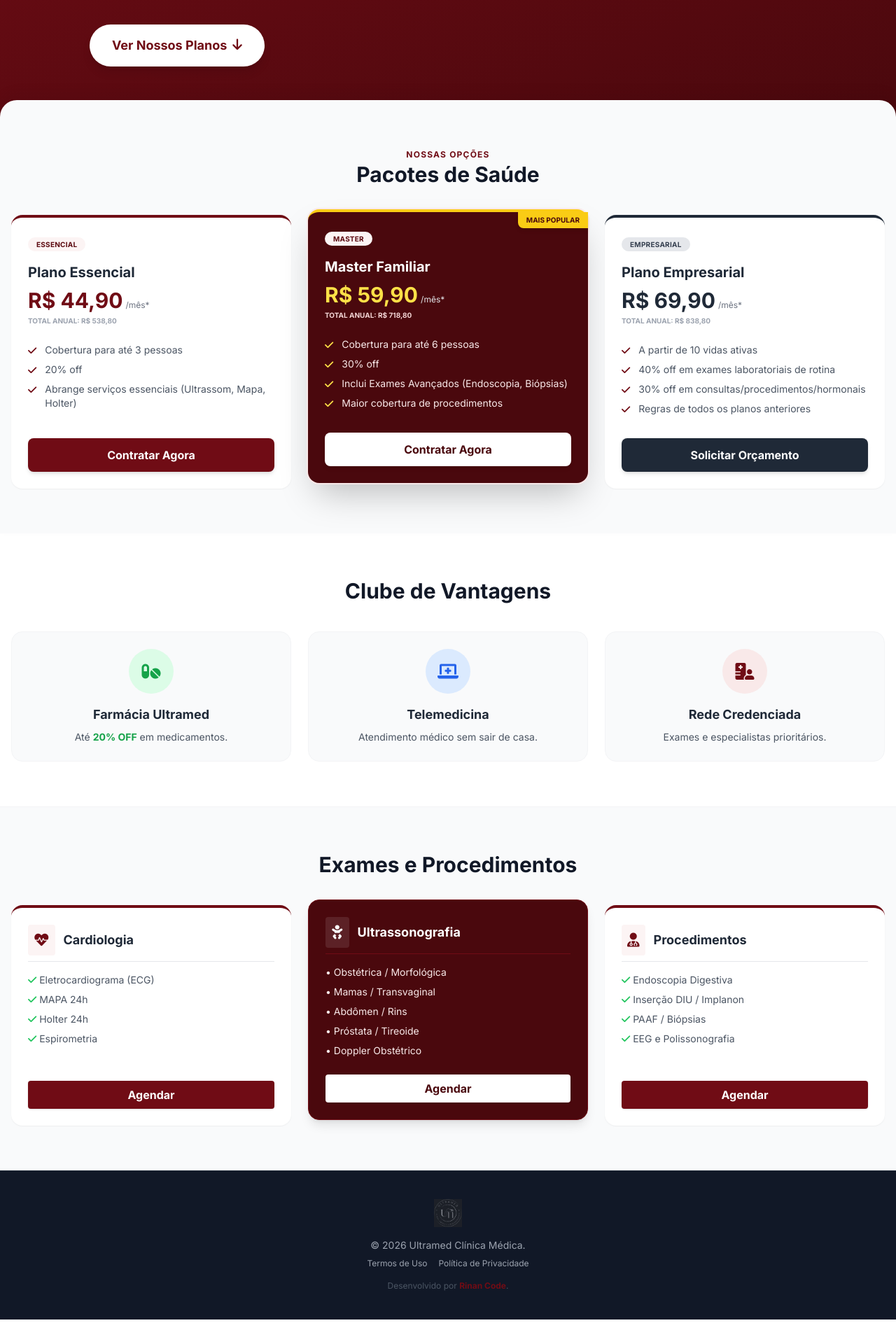
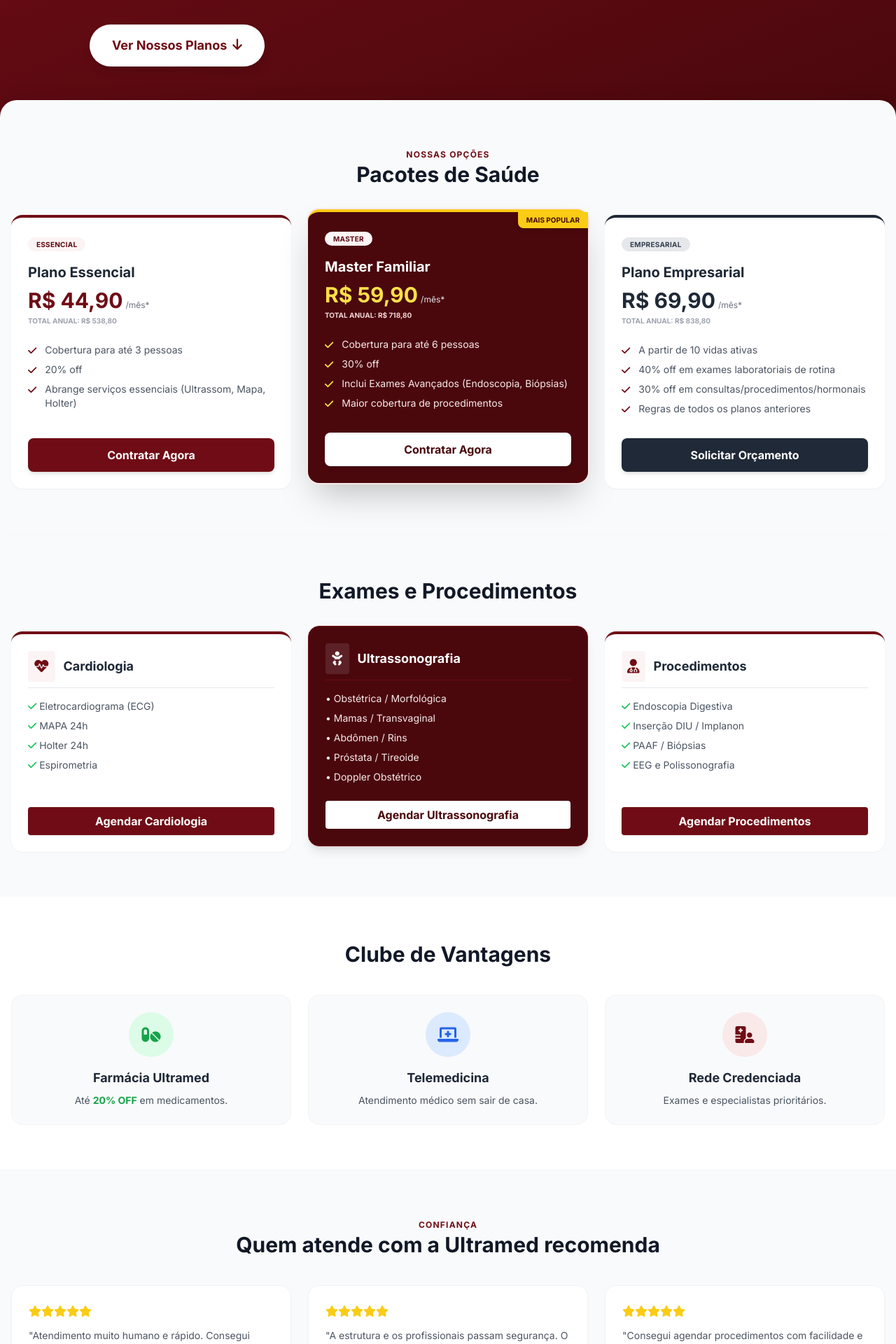
Before and after one commit to OliveiraAntonioFernando/Ultramed_Project, a Django app: page / in a window 1280 px wide. Shown: the part 440-2360 px from the top of the page at 70% size. Before the commit the page ends 2325 px from the top, so only its background shows below. Run offline with Django 4.2, Linux system fonts and the light colour scheme; parts of the project's set-up code (start-up, migrations or seed data) failed here and were passed over; some libraries are stand-ins or nearby versions.

Commit message:
Ponto de Recuperação Automático: 2026-04-25 12:00:02

```diff
--- a/core_gestao/templates/landing_page.html
+++ b/core_gestao/templates/landing_page.html
@@ -5,6 +5,12 @@
     <meta charset="UTF-8">
     <meta name="viewport" content="width=device-width, initial-scale=1.0">
     <title>Ultramed Saúde Xingu - Referência em Medicina</title>
+    <meta name="description" content="Ultramed Saúde Xingu: planos de saúde familiar e empresarial, exames de imagem, cardiologia e procedimentos com atendimento humanizado em São Félix do Xingu.">
+    <meta property="og:type" content="website">
+    <meta property="og:locale" content="pt_BR">
+    <meta property="og:title" content="Ultramed Saúde Xingu - Referência em Medicina">
+    <meta property="og:description" content="Conheça nossos planos, exames e procedimentos com tecnologia avançada e cuidado humanizado.">
+    <meta property="og:image" content="{% static 'sistema_interno/img/logo_ultramed.png' %}?v=3">
     <link rel="icon" type="image/png" sizes="32x32" href="{% static 'sistema_interno/img/logo_ultramed.png' %}?v=3">
     <link rel="shortcut icon" type="image/png" href="{% static 'sistema_interno/img/logo_ultramed.png' %}?v=3">
     <link rel="apple-touch-icon" href="{% static 'sistema_interno/img/logo_ultramed.png' %}?v=3">
@@ -48,9 +54,17 @@
         .loader { border-top-color: #700c15; animation: spinner 1.5s linear infinite; }
         @keyframes spinner { 0% { transform: rotate(0deg); } 100% { transform: rotate(360deg); } }
 
-        /* EFEITO DE TROCA DE TEXTO */
-        .hero-title { transition: opacity 0.5s ease-in-out, transform 0.5s ease-in-out; opacity: 1; transform: translateY(0); }
-        .hero-title.hidden-anim { opacity: 0; transform: translateY(10px); }
+        /* EFEITO DE TROCA DE TEXTO (mais suave, sem "flash") */
+        .hero-title {
+            transition: opacity 0.35s ease, transform 0.35s ease;
+            opacity: 1;
+            transform: translateY(0);
+            will-change: opacity, transform;
+        }
+        .hero-title.hidden-anim {
+            opacity: 0;
+            transform: translateY(6px);
+        }
 
         /* CORREÇÃO MOBILE: CSS para o Menu Hambúrguer (escondido por padrão) */
         #mobile-menu {
@@ -89,8 +103,9 @@
 
             <div class="hidden md:flex gap-4 text-gray-600 font-medium items-center">
                 <a href="#planos" class="hover:text-marsala-700 transition text-sm">Planos</a>
+                <a href="#exames" class="hover:text-marsala-700 transition text-sm">Exames</a>
                 <a href="#vantagens" class="hover:text-marsala-700 transition text-sm">Vantagens</a>
-                <a href="#exames" class="hover:text-marsala-700 transition text-sm">Exames</a>
+                <a href="#depoimentos" class="hover:text-marsala-700 transition text-sm">Depoimentos</a>
 
                 <a href="{% url 'sistema_interno:login' %}" class="text-blue-700 border border-blue-700 px-4 py-2 rounded-full font-bold hover:bg-blue-50 transition text-xs flex items-center gap-2" title="Acesso Médico">
                     <i class="fas fa-user-md"></i> Médico
@@ -108,15 +123,16 @@
             </div>
 
             <div class="md:hidden flex items-center">
-                <button onclick="toggleMenu()" class="text-gray-600 hover:text-marsala-700 focus:outline-none p-2"><i class="fas fa-bars text-2xl"></i></button>
+                <button onclick="toggleMenu()" aria-label="Abrir ou fechar menu de navegação" class="text-gray-600 hover:text-marsala-700 focus:outline-none p-2"><i class="fas fa-bars text-2xl"></i></button>
             </div>
         </div>
 
         <div id="mobile-menu" class="md:hidden bg-white border-t border-gray-100 shadow-lg">
             <div class="px-4 pt-2 pb-4 space-y-1 flex flex-col">
                 <a href="#planos" onclick="toggleMenu()" class="block px-3 py-3 text-base font-medium text-gray-700 border-b">Planos</a>
+                <a href="#exames" onclick="toggleMenu()" class="block px-3 py-3 text-base font-medium text-gray-700 border-b">Exames</a>
                 <a href="#vantagens" onclick="toggleMenu()" class="block px-3 py-3 text-base font-medium text-gray-700 border-b">Vantagens</a>
-                <a href="#exames" onclick="toggleMenu()" class="block px-3 py-3 text-base font-medium text-gray-700 border-b">Exames</a>
+                <a href="#depoimentos" onclick="toggleMenu()" class="block px-3 py-3 text-base font-medium text-gray-700 border-b">Depoimentos</a>
 
                 <div class="mt-2 pt-2 border-t border-gray-100 space-y-2">
                     <a href="{% url 'sistema_interno:login' %}" class="flex items-center px-3 py-2 text-base font-medium text-blue-700 hover:bg-blue-50 rounded"><i class="fas fa-user-md w-6"></i> Portal Médico</a>
@@ -207,6 +223,29 @@
         </div>
     </section>
 
+    <section id="exames" class="py-16 px-4 bg-gray-50">
+        <div class="max-w-7xl mx-auto">
+            <div class="text-center mb-10"><h2 class="text-3xl font-bold text-gray-900">Exames e Procedimentos</h2></div>
+            <div class="grid grid-cols-1 md:grid-cols-3 gap-6">
+                <div class="bg-white p-6 rounded-2xl shadow-sm border-t-4 border-marsala-700 flex flex-col h-full">
+                    <div class="flex items-center gap-3 mb-4 border-b pb-2"><div class="bg-marsala-50 p-2 rounded text-marsala-700"><i class="fas fa-heartbeat text-xl"></i></div><h3 class="text-lg font-bold text-gray-800">Cardiologia</h3></div>
+                    <ul class="space-y-2 text-sm text-gray-600 mb-6 flex-grow"><li><i class="fas fa-check text-green-500"></i> Eletrocardiograma (ECG)</li><li><i class="fas fa-check text-green-500"></i> MAPA 24h</li><li><i class="fas fa-check text-green-500"></i> Holter 24h</li><li><i class="fas fa-check text-green-500"></i> Espirometria</li></ul>
+                    <button onclick="abrirModalExame('Cardiologia')" class="block w-full text-center bg-marsala-700 hover:bg-marsala-800 text-white py-2 rounded font-bold shadow transition">Agendar Cardiologia</button>
+                </div>
+                <div class="bg-marsala-900 p-6 rounded-2xl shadow-lg text-white transform md:-translate-y-2 border border-marsala-700 flex flex-col h-full">
+                    <div class="flex items-center gap-3 mb-4 border-b pb-2 border-marsala-700"><div class="bg-white/10 p-2 rounded text-white"><i class="fas fa-baby text-xl"></i></div><h3 class="text-lg font-bold">Ultrassonografia</h3></div>
+                    <ul class="space-y-2 text-sm text-marsala-100 mb-6 flex-grow"><li>• Obstétrica / Morfológica</li><li>• Mamas / Transvaginal</li><li>• Abdômen / Rins</li><li>• Próstata / Tireoide</li><li>• Doppler Obstétrico</li></ul>
+                    <button onclick="abrirModalExame('Ultrassonografia')" class="block w-full text-center bg-white text-marsala-900 hover:bg-gray-100 py-2 rounded font-bold shadow transition">Agendar Ultrassonografia</button>
+                </div>
+                <div class="bg-white p-6 rounded-2xl shadow-sm border-t-4 border-marsala-700 flex flex-col h-full">
+                    <div class="flex items-center gap-3 mb-4 border-b pb-2"><div class="bg-marsala-50 p-2 rounded text-marsala-700"><i class="fas fa-user-md text-xl"></i></div><h3 class="text-lg font-bold text-gray-800">Procedimentos</h3></div>
+                    <ul class="space-y-2 text-sm text-gray-600 mb-6 flex-grow"><li><i class="fas fa-check text-green-500"></i> Endoscopia Digestiva</li><li><i class="fas fa-check text-green-500"></i> Inserção DIU / Implanon</li><li><i class="fas fa-check text-green-500"></i> PAAF / Biópsias</li><li><i class="fas fa-check text-green-500"></i> EEG e Polissonografia</li></ul>
+                    <button onclick="abrirModalExame('Procedimentos')" class="block w-full text-center bg-marsala-700 hover:bg-marsala-800 text-white py-2 rounded font-bold shadow transition">Agendar Procedimentos</button>
+                </div>
+            </div>
+        </div>
+    </section>
+
     <section id="vantagens" class="py-16 bg-white border-b border-gray-100">
         <div class="max-w-7xl mx-auto px-4 text-center">
             <h2 class="text-3xl font-bold text-gray-900 mb-10">Clube de Vantagens</h2>
@@ -227,26 +266,42 @@
         </div>
     </section>
 
-    <section id="exames" class="py-16 px-4 bg-gray-50">
+    <section id="depoimentos" class="py-16 px-4 bg-gray-50 border-b border-gray-100">
         <div class="max-w-7xl mx-auto">
-            <div class="text-center mb-10"><h2 class="text-3xl font-bold text-gray-900">Exames e Procedimentos</h2></div>
-            <div class="grid grid-cols-1 md:grid-cols-3 gap-6">
-                <div class="bg-white p-6 rounded-2xl shadow-sm border-t-4 border-marsala-700 flex flex-col h-full">
-                    <div class="flex items-center gap-3 mb-4 border-b pb-2"><div class="bg-marsala-50 p-2 rounded text-marsala-700"><i class="fas fa-heartbeat text-xl"></i></div><h3 class="text-lg font-bold text-gray-800">Cardiologia</h3></div>
-                    <ul class="space-y-2 text-sm text-gray-600 mb-6 flex-grow"><li><i class="fas fa-check text-green-500"></i> Eletrocardiograma (ECG)</li><li><i class="fas fa-check text-green-500"></i> MAPA 24h</li><li><i class="fas fa-check text-green-500"></i> Holter 24h</li><li><i class="fas fa-check text-green-500"></i> Espirometria</li></ul>
-                    <button onclick="abrirModalExame('Cardiologia')" class="block w-full text-center bg-marsala-700 hover:bg-marsala-800 text-white py-2 rounded font-bold shadow transition">Agendar</button>
-                </div>
-                <div class="bg-marsala-900 p-6 rounded-2xl shadow-lg text-white transform md:-translate-y-2 border border-marsala-700 flex flex-col h-full">
-                    <div class="flex items-center gap-3 mb-4 border-b pb-2 border-marsala-700"><div class="bg-white/10 p-2 rounded text-white"><i class="fas fa-baby text-xl"></i></div><h3 class="text-lg font-bold">Ultrassonografia</h3></div>
-                    <ul class="space-y-2 text-sm text-marsala-100 mb-6 flex-grow"><li>• Obstétrica / Morfológica</li><li>• Mamas / Transvaginal</li><li>• Abdômen / Rins</li><li>• Próstata / Tireoide</li><li>• Doppler Obstétrico</li></ul>
-                    <button onclick="abrirModalExame('Ultrassonografia')" class="block w-full text-center bg-white text-marsala-900 hover:bg-gray-100 py-2 rounded font-bold shadow transition">Agendar</button>
-                </div>
-                <div class="bg-white p-6 rounded-2xl shadow-sm border-t-4 border-marsala-700 flex flex-col h-full">
-                    <div class="flex items-center gap-3 mb-4 border-b pb-2"><div class="bg-marsala-50 p-2 rounded text-marsala-700"><i class="fas fa-user-md text-xl"></i></div><h3 class="text-lg font-bold text-gray-800">Procedimentos</h3></div>
-                    <ul class="space-y-2 text-sm text-gray-600 mb-6 flex-grow"><li><i class="fas fa-check text-green-500"></i> Endoscopia Digestiva</li><li><i class="fas fa-check text-green-500"></i> Inserção DIU / Implanon</li><li><i class="fas fa-check text-green-500"></i> PAAF / Biópsias</li><li><i class="fas fa-check text-green-500"></i> EEG e Polissonografia</li></ul>
-                    <button onclick="abrirModalExame('Procedimentos')" class="block w-full text-center bg-marsala-700 hover:bg-marsala-800 text-white py-2 rounded font-bold shadow transition">Agendar</button>
-                </div>
+            <div class="text-center mb-10">
+                <span class="text-marsala-700 font-bold tracking-widest text-xs uppercase">Confiança</span>
+                <h2 class="text-3xl font-bold text-gray-900">Quem atende com a Ultramed recomenda</h2>
             </div>
+
+            <div class="grid grid-cols-1 md:grid-cols-3 gap-6 mb-10">
+                <article class="bg-white p-6 rounded-2xl shadow-sm border border-gray-100">
+                    <div class="text-yellow-400 mb-3" aria-label="Avaliação 5 estrelas">
+                        <i class="fas fa-star"></i><i class="fas fa-star"></i><i class="fas fa-star"></i><i class="fas fa-star"></i><i class="fas fa-star"></i>
+                    </div>
+                    <p class="text-gray-600 text-sm leading-relaxed">"Atendimento muito humano e rápido. Consegui fazer meus exames e tirar dúvidas no mesmo dia."</p>
+                    <p class="mt-4 text-sm font-bold text-gray-800">Maria S.</p>
+                    <p class="text-xs text-gray-500">Paciente</p>
+                </article>
+
+                <article class="bg-white p-6 rounded-2xl shadow-sm border border-gray-100">
+                    <div class="text-yellow-400 mb-3" aria-label="Avaliação 5 estrelas">
+                        <i class="fas fa-star"></i><i class="fas fa-star"></i><i class="fas fa-star"></i><i class="fas fa-star"></i><i class="fas fa-star"></i>
+                    </div>
+                    <p class="text-gray-600 text-sm leading-relaxed">"A estrutura e os profissionais passam segurança. O plano familiar vale muito a pena."</p>
+                    <p class="mt-4 text-sm font-bold text-gray-800">Joao P.</p>
+                    <p class="text-xs text-gray-500">Cliente do Plano Master</p>
+                </article>
+
+                <article class="bg-white p-6 rounded-2xl shadow-sm border border-gray-100">
+                    <div class="text-yellow-400 mb-3" aria-label="Avaliação 5 estrelas">
+                        <i class="fas fa-star"></i><i class="fas fa-star"></i><i class="fas fa-star"></i><i class="fas fa-star"></i><i class="fas fa-star"></i>
+                    </div>
+                    <p class="text-gray-600 text-sm leading-relaxed">"Consegui agendar procedimentos com facilidade e recebi retorno rapido da equipe no WhatsApp."</p>
+                    <p class="mt-4 text-sm font-bold text-gray-800">Ana R.</p>
+                    <p class="text-xs text-gray-500">Paciente</p>
+                </article>
+            </div>
+
         </div>
     </section>
 
@@ -254,7 +309,7 @@
         <div class="modal-overlay absolute w-full h-full bg-gray-900 opacity-80 backdrop-blur-sm" onclick="fecharModal()"></div>
         <div class="modal-container bg-white w-full max-w-md mx-auto rounded-2xl shadow-2xl z-50 overflow-hidden transform transition-all scale-95">
             <div class="p-6">
-                <div class="flex justify-between items-center mb-6"><p class="text-xl font-bold text-marsala-700" id="modal-titulo">Agendar Exame</p><button onclick="fecharModal()" class="text-gray-400 hover:text-red-500 p-2"><i class="fas fa-times fa-lg"></i></button></div>
+                <div class="flex justify-between items-center mb-6"><p class="text-xl font-bold text-marsala-700" id="modal-titulo">Agendar Exame</p><button onclick="fecharModal()" aria-label="Fechar modal de agendamento" class="text-gray-400 hover:text-red-500 p-2"><i class="fas fa-times fa-lg"></i></button></div>
                 <div id="form-lead" class="space-y-4">
                     <p id="plano-nome-modal" data-interesse="" class="font-bold text-gray-800 bg-marsala-50 p-3 rounded-lg text-center border border-marsala-100 text-sm"></p>
 
@@ -299,21 +354,24 @@
             window.location.href = urlFinal;
         }
 
-        // Lógica de Troca de Frases
-        const frases = ["Referência em Medicina", "Exames de Imagem", "No Coração do Xingu"];
-        let indexFrase = 0;
+        // Lógica de troca de frases (sem piscar e sem repetir a frase inicial)
+        const frases = [
+            "Referência em Medicina",
+            "Exames de Imagem com Precisão",
+            "Cuidado Humanizado no Coração do Xingu"
+        ];
+        let indexFrase = 1;
         const elTitulo = document.getElementById('hero-title');
         function trocarFrase() {
             elTitulo.classList.add('hidden-anim');
             setTimeout(() => {
                 let texto = frases[indexFrase];
-                if(indexFrase === 2) texto += "<br/><span class='text-3xl md:text-4xl font-light opacity-90'>Ultramed</span>";
                 elTitulo.innerHTML = texto;
                 indexFrase = (indexFrase + 1) % frases.length;
                 elTitulo.classList.remove('hidden-anim');
             }, 500);
         }
-        setInterval(trocarFrase, 4000);
+        setInterval(trocarFrase, 4500);
 
         function toggleMenu() { document.getElementById('mobile-menu').classList.toggle('open'); }
         function fecharModal() { document.getElementById('modal-cadastro').classList.add('opacity-0', 'pointer-events-none'); }
```
Also changed, not shown: 1 other file.
